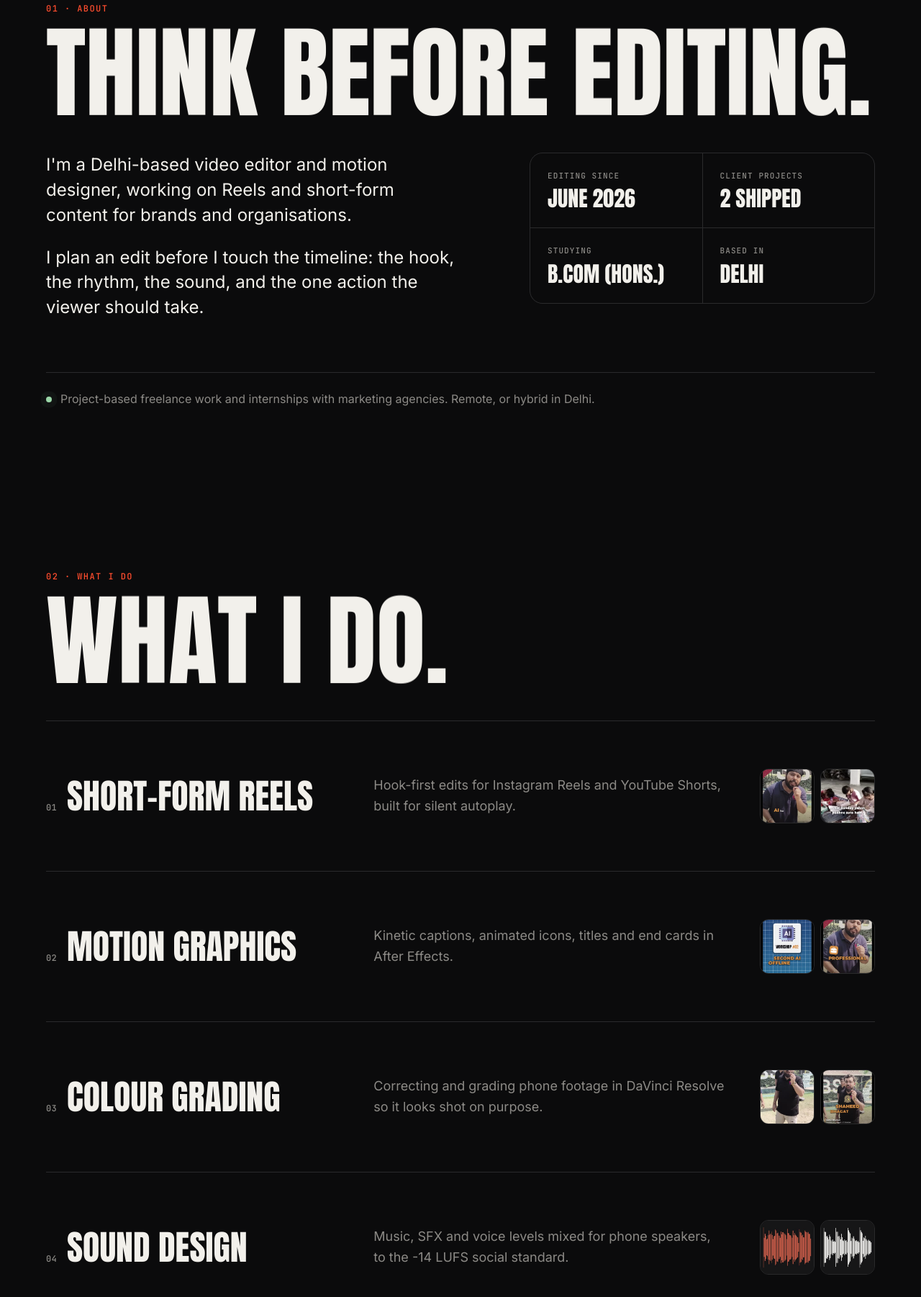
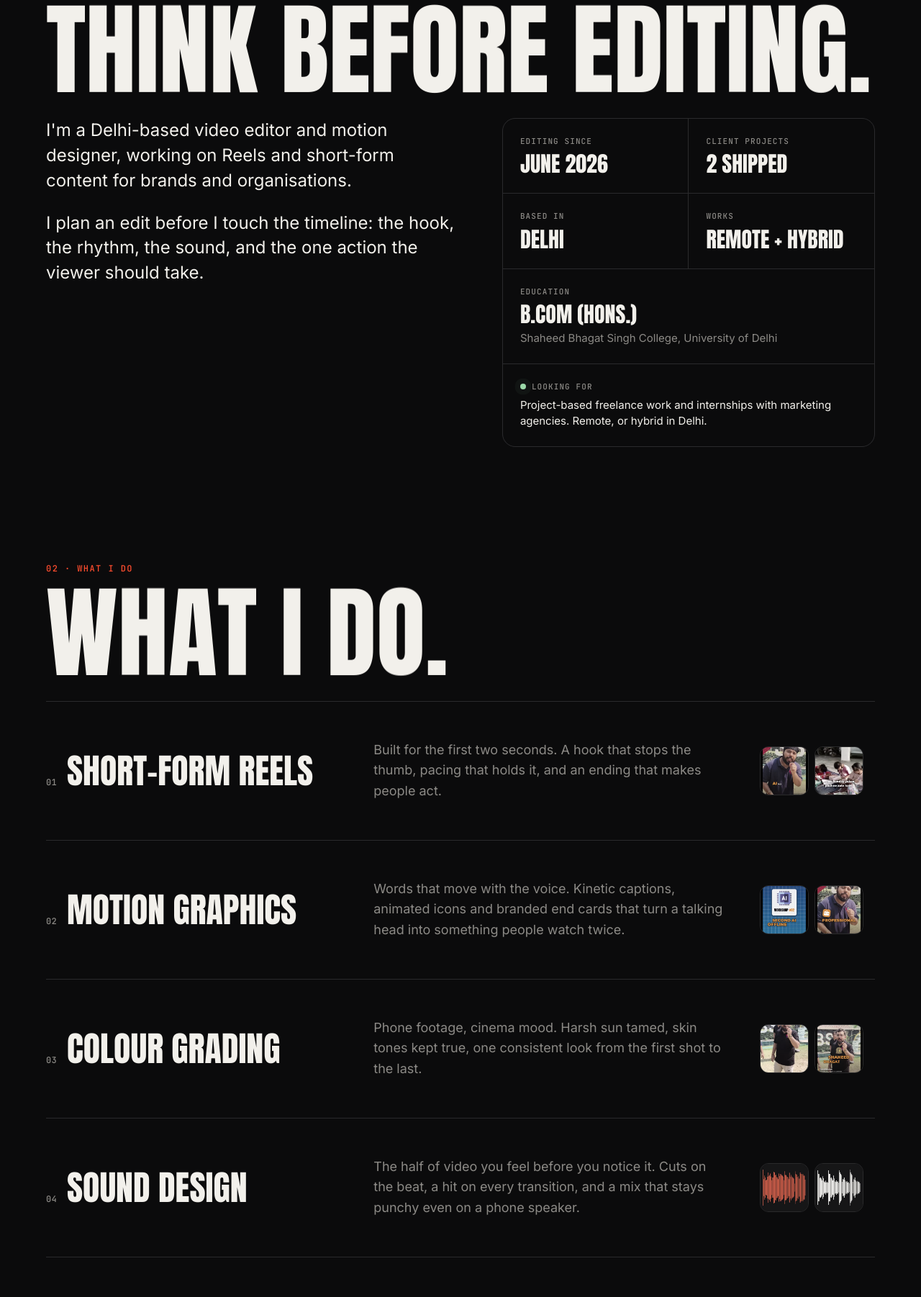
Before and after one commit to Ai-startup45/Portfolio, a plain HTML site: page index.html in a window 1280 px wide. Shown: the part 995-2797 px from the top of the page at 72% size. Drawn offline with Linux system fonts and the light colour scheme.

Commit message:
Tighten spacing, rewrite service copy, link Instagram to profile
- Instagram buttons open the profile instead of a DM link
- Education and availability moved into the About facts card; separate
  Education section and divider line removed
- Removed the IST clock from the footer
- Reduced section padding, service row height and film strip height
- Rewrote the five service descriptions

Co-Authored-By: Claude Opus 5.5 <noreply@anthropic.com>
Claude-Session: https://claude.ai/code/session_012DQJxnD5Jgsk3mfV6vJxi4

```diff
--- a/css/style.css
+++ b/css/style.css
@@ -87,7 +87,7 @@ button { font: inherit; color: inherit; background: none; border: 0; cursor: poi
 
 /* ===== Hero ===== */
 .hero {
-  min-height: 100svh; max-width: var(--max); margin: 0 auto;
+  min-height: min(100svh, 920px); max-width: var(--max); margin: 0 auto;
   padding: calc(64px + var(--s4)) var(--gutter) var(--s5);
   display: grid; gap: var(--s5); align-items: center;
 }
@@ -123,41 +123,43 @@ button { font: inherit; color: inherit; background: none; border: 0; cursor: poi
 @keyframes marquee { to { transform: translateX(-50%); } }
 
 /* ===== Sections ===== */
-.section, .footer { max-width: var(--max); margin: 0 auto; padding: var(--s7) var(--gutter); }
-@media (min-width: 900px) { .section, .footer { padding-block: 112px; } }
+.section, .footer { max-width: var(--max); margin: 0 auto; padding: var(--s6) var(--gutter); }
+@media (min-width: 900px) { .section, .footer { padding-block: 80px; } }
 .label { font-size: 12px; text-transform: uppercase; letter-spacing: .12em; color: var(--rec); margin: 0 0 var(--s2); }
-.section__title, .footer__title { font: 400 clamp(52px, 11vw, 140px)/.9 var(--f-display); text-transform: uppercase; margin: 0 0 var(--s5); }
+.section__title, .footer__title { font: 400 clamp(52px, 11vw, 140px)/.9 var(--f-display); text-transform: uppercase; margin: 0 0 var(--s4); }
 .wave .word { display: inline-block; white-space: nowrap; }
 .wave .ch { display: inline-block; will-change: transform; }
 
 /* About */
-.about__grid { display: grid; gap: var(--s5); }
-@media (min-width: 900px) { .about__grid { grid-template-columns: 1.2fr 1fr; gap: var(--s7); } }
+.about__grid { display: grid; gap: var(--s4); align-items: start; }
+@media (min-width: 900px) { .about__grid { grid-template-columns: 1.1fr 1fr; gap: var(--s6); } }
 .about__text p { font-size: clamp(19px, 2vw, 24px); line-height: 1.45; margin: 0 0 var(--s3); max-width: 38ch; }
 .facts { display: grid; grid-template-columns: 1fr 1fr; gap: 1px; background: var(--line); border: 1px solid var(--line); border-radius: var(--radius); overflow: hidden; margin: 0; align-self: start; }
 .facts div { background: var(--ink); padding: var(--s3); }
 .facts dt { font: 500 11px/1.3 var(--f-mono); text-transform: uppercase; letter-spacing: .1em; color: var(--mute); margin-bottom: 8px; }
 .facts dd { margin: 0; font: 400 clamp(22px, 2.6vw, 30px)/1.1 var(--f-display); text-transform: uppercase; }
-.about__looking { display: flex; gap: 12px; align-items: baseline; margin: var(--s5) 0 0; padding-top: var(--s3); border-top: 1px solid var(--line); color: var(--mute); font-size: 16px; }
-.about__looking .status__dot { transform: translateY(-1px); }
+.facts__wide { grid-column: 1 / -1; }
+.facts__wide p { margin: 6px 0 0; color: var(--mute); font-size: 15px; line-height: 1.45; }
+.facts__looking dt { display: flex; align-items: center; gap: 8px; }
+.facts__looking p { color: var(--paper); margin-top: 0; }
 
 /* Services */
 .services__list { list-style: none; margin: 0; padding: 0; border-top: 1px solid var(--line); }
-.service { display: grid; gap: var(--s2); padding: var(--s4) 0; border-bottom: 1px solid var(--line); align-items: center; transition: padding .4s var(--ease-out); }
+.service { display: grid; gap: 12px; padding: var(--s3) 0; border-bottom: 1px solid var(--line); align-items: center; transition: padding .4s var(--ease-out); }
 @media (min-width: 900px) { .service { grid-template-columns: 1fr 1.2fr 160px; gap: var(--s5); } .service:hover { padding-left: var(--s2); } }
 .service__name { font: 400 clamp(30px, 4vw, 48px)/1 var(--f-display); text-transform: uppercase; display: flex; gap: 14px; align-items: baseline; }
 .service__name .mono { font-size: 12px; color: var(--mute); }
 .service:hover .service__name { color: var(--rec); }
 .service__line { margin: 0; color: var(--mute); max-width: 44ch; }
 .service__thumbs { display: flex; gap: 8px; }
-.service__thumbs img { width: 76px; height: 76px; object-fit: cover; border-radius: 12px; border: 1px solid var(--line); filter: grayscale(.4); transition: filter .3s, transform .4s var(--ease-out); }
+.service__thumbs img { width: 68px; height: 68px; object-fit: cover; border-radius: 12px; border: 1px solid var(--line); filter: grayscale(.4); transition: filter .3s, transform .4s var(--ease-out); }
 .service:hover .service__thumbs img { filter: none; transform: translateY(-4px); }
 .service:hover .service__thumbs img:nth-child(2) { transform: translateY(-4px) rotate(4deg); }
 
 /* Work */
 .clients { color: var(--mute); font-size: 13px; text-transform: uppercase; letter-spacing: .1em; margin: calc(-1 * var(--s3)) 0 var(--s5); }
 .clients b { color: var(--paper); font-weight: 700; }
-.work__list { display: grid; gap: var(--s6); }
+.work__list { display: grid; gap: var(--s5); }
 .project { display: grid; gap: var(--s4); align-items: center; }
 @media (min-width: 900px) {
   .project { grid-template-columns: 380px 1fr; gap: var(--s7); }
@@ -184,7 +186,7 @@ button { font: inherit; color: inherit; background: none; border: 0; cursor: poi
 .link-arrow:hover { color: var(--rec); }
 
 /* 3D film strip (pure CSS 3D, no library: smooth on mid-range phones) */
-.timeline3d { position: relative; height: 72vh; min-height: 440px; max-height: 760px; overflow: hidden; border-block: 1px solid var(--line); }
+.timeline3d { position: relative; height: 60vh; min-height: 400px; max-height: 620px; overflow: hidden; border-block: 1px solid var(--line); }
 .film { position: absolute; inset: 0; perspective: 1100px; perspective-origin: 50% 40%; }
 .film__ring { position: absolute; left: 50%; top: 42%; width: 0; height: 0; transform-style: preserve-3d; will-change: transform; }
 .cell { position: absolute; left: calc(var(--cw) / -2); top: calc(var(--ch) / -2); width: var(--cw); height: var(--ch); padding: 10% 13%; background: #050505; border-radius: 6px; backface-visibility: hidden;
@@ -215,12 +217,12 @@ button { font: inherit; color: inherit; background: none; border: 0; cursor: poi
 .edu__uni { color: var(--mute); }
 
 /* Footer */
-.footer { padding-bottom: var(--s5); }
+.footer { padding-bottom: var(--s4); }
 .footer__ctas { display: flex; flex-wrap: wrap; align-items: center; gap: var(--s2); margin-bottom: var(--s4); }
 .footer__email { font: 400 clamp(22px, 5.4vw, 64px)/1.1 var(--f-display); text-transform: lowercase; letter-spacing: .01em; border-bottom: 2px solid var(--rec); word-break: break-all; transition: color .2s; }
 .footer__email:hover { color: var(--rec); }
-.footer__meta { display: grid; gap: var(--s2); margin-top: var(--s6); padding-top: var(--s3); border-top: 1px solid var(--line); color: var(--mute); font-size: 14px; }
-@media (min-width: 900px) { .footer__meta { grid-template-columns: 1fr auto auto; align-items: center; gap: var(--s5); } }
+.footer__meta { display: grid; gap: var(--s2); margin-top: var(--s5); padding-top: var(--s3); border-top: 1px solid var(--line); color: var(--mute); font-size: 14px; }
+@media (min-width: 900px) { .footer__meta { grid-template-columns: 1fr auto; align-items: center; gap: var(--s5); } }
 .footer__meta p { margin: 0; font-size: 13px; }
 .socials { list-style: none; margin: 0; padding: 0; display: flex; flex-wrap: wrap; gap: var(--s3); }
 .socials a { color: var(--paper); border-bottom: 1px solid var(--line); padding-bottom: 4px; }
--- a/index.html
+++ b/index.html
@@ -87,7 +87,6 @@
         <div class="about__text" id="aboutText"></div>
         <dl class="facts" id="facts"></dl>
       </div>
-      <p class="about__looking"><span class="status__dot"></span><span data-text="lookingFor"></span></p>
     </section>
 
     <!-- WHAT I DO -->
@@ -118,17 +117,11 @@
       <ul class="tools__list" id="tools"></ul>
     </section>
 
-    <!-- EDUCATION -->
-    <section class="section edu" aria-labelledby="eduTitle">
-      <p class="label mono">05 · Education</p>
-      <h2 class="visually-hidden" id="eduTitle">Education</h2>
-      <div class="edu__row" id="edu"></div>
-    </section>
   </main>
 
   <!-- CONTACT FOOTER -->
   <footer class="footer" id="contact" aria-labelledby="contactTitle">
-    <p class="label mono">06 · Contact</p>
+    <p class="label mono">05 · Contact</p>
     <h2 class="footer__title wave" id="contactTitle">Let's work together.</h2>
     <div class="footer__ctas">
       <a class="footer__email" data-href="mailto" data-text="email"></a>
@@ -142,7 +135,6 @@
         <li><a data-href="ig" target="_blank" rel="noopener">Instagram <span class="mono" data-text="ighandle"></span></a></li>
         <li><a data-href="linkedin" target="_blank" rel="noopener">LinkedIn</a></li>
       </ul>
-      <p class="mono footer__time">Delhi · <span id="istTime">--:--</span> IST</p>
       <p class="mono footer__copy">© <span id="year"></span> <span data-text="name"></span></p>
     </div>
   </footer>
--- a/js/content.js
+++ b/js/content.js
@@ -17,7 +17,7 @@ window.SITE = {
   roles: ["Video Editor", "Motion Designer", "AI-Assisted Video", "Colour Grading", "Sound Design"],
 
   email: "hello.thebreakthrough@gmail.com",
-  instagram: { handle: "@ft.priyanshu.__", url: "https://www.instagram.com/ft.priyanshu.__/", dm: "https://ig.me/m/ft.priyanshu.__" },
+  instagram: { handle: "@ft.priyanshu.__", url: "https://www.instagram.com/ft.priyanshu.__/", dm: "https://www.instagram.com/ft.priyanshu.__/" },
   linkedin: "https://www.linkedin.com/in/priyanshu-chatterjee-85b892311/",
 
   about: {
@@ -28,18 +28,18 @@ window.SITE = {
     facts: [
       { k: "Editing since", v: "June 2026" },
       { k: "Client projects", v: "2 shipped" },
-      { k: "Studying", v: "B.Com (Hons.)" },
-      { k: "Based in", v: "Delhi" }
+      { k: "Based in", v: "Delhi" },
+      { k: "Works", v: "Remote + hybrid" }
     ],
     lookingFor: "Project-based freelance work and internships with marketing agencies. Remote, or hybrid in Delhi."
   },
 
   services: [
-    { name: "Short-form Reels", line: "Hook-first edits for Instagram Reels and YouTube Shorts, built for silent autoplay.", thumbs: ["assets/img/s1.jpg", "assets/img/s2.jpg"] },
-    { name: "Motion graphics", line: "Kinetic captions, animated icons, titles and end cards in After Effects.", thumbs: ["assets/img/s3.jpg", "assets/img/s4.jpg"] },
-    { name: "Colour grading", line: "Correcting and grading phone footage in DaVinci Resolve so it looks shot on purpose.", thumbs: ["assets/img/s5.jpg", "assets/img/s6.jpg"] },
-    { name: "Sound design", line: "Music, SFX and voice levels mixed for phone speakers, to the -14 LUFS social standard.", thumbs: ["assets/img/s7.jpg", "assets/img/s8.jpg"] },
-    { name: "AI-assisted production", line: "Scripting, planning and asset generation with Claude and Google Flow, to deliver faster." , thumbs: [] }
+    { name: "Short-form Reels", line: "Built for the first two seconds. A hook that stops the thumb, pacing that holds it, and an ending that makes people act.", thumbs: ["assets/img/s1.jpg", "assets/img/s2.jpg"] },
+    { name: "Motion graphics", line: "Words that move with the voice. Kinetic captions, animated icons and branded end cards that turn a talking head into something people watch twice.", thumbs: ["assets/img/s3.jpg", "assets/img/s4.jpg"] },
+    { name: "Colour grading", line: "Phone footage, cinema mood. Harsh sun tamed, skin tones kept true, one consistent look from the first shot to the last.", thumbs: ["assets/img/s5.jpg", "assets/img/s6.jpg"] },
+    { name: "Sound design", line: "The half of video you feel before you notice it. Cuts on the beat, a hit on every transition, and a mix that stays punchy even on a phone speaker.", thumbs: ["assets/img/s7.jpg", "assets/img/s8.jpg"] },
+    { name: "AI-assisted production", line: "AI as my crew, not my crutch. Claude shapes scripts and edit plans, Google Flow creates the shots a camera can't, so ideas reach the timeline faster.", thumbs: [] }
   ],
 
   // Featured client projects
--- a/js/main.js
+++ b/js/main.js
@@ -54,7 +54,8 @@
   }).join("");
 
   var e = S.education;
-  $("#edu").innerHTML = "<span class='edu__deg'>" + esc(e.degree) + "</span><span class='edu__college'>" + esc(e.college) + "</span><span class='edu__uni mono'>" + esc(e.university) + "</span>";
+  $("#facts").innerHTML += "<div class='facts__wide reveal'><dt>Education</dt><dd>" + esc(e.degree) + "</dd><p>" + esc(e.college) + ", " + esc(e.university) + "</p></div>" +
+    "<div class='facts__wide facts__looking reveal'><dt><span class='status__dot'></span>Looking for</dt><p>" + esc(S.about.lookingFor) + "</p></div>";
   $("#year").textContent = new Date().getFullYear();
 
   function esc(s) { return String(s).replace(/[&<>"']/g, function (c) { return { "&": "&amp;", "<": "&lt;", ">": "&gt;", '"': "&quot;", "'": "&#39;" }[c]; }); }
@@ -230,9 +231,6 @@
     var done = function () { copyBtn.textContent = "Copied ✓"; setTimeout(function () { copyBtn.textContent = "Copy email"; }, 1800); };
     if (navigator.clipboard) navigator.clipboard.writeText(S.email).then(done, function () {}); else done();
   });
-  var timeEl = $("#istTime");
-  function clock() { timeEl.textContent = new Date().toLocaleTimeString("en-IN", { timeZone: "Asia/Kolkata", hour: "2-digit", minute: "2-digit", hour12: true }); }
-  clock(); setInterval(clock, 15000);
 
   /* ---------- 10. 3D film strip: frames on a rotating ring (CSS 3D, no library) ---------- */
   (function film() {
```
